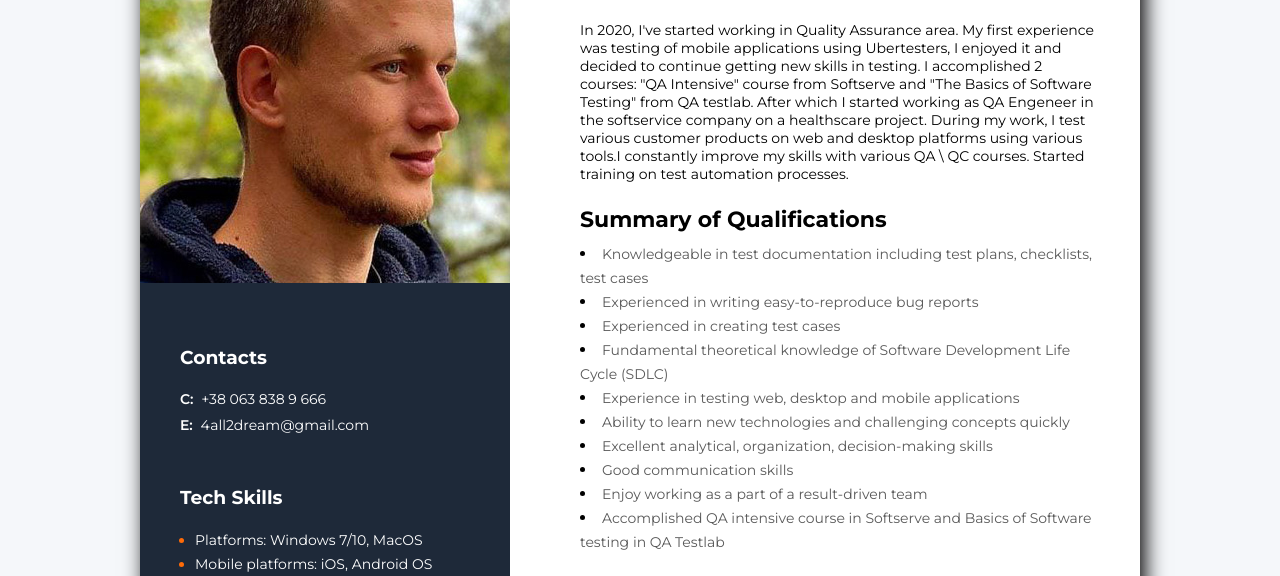
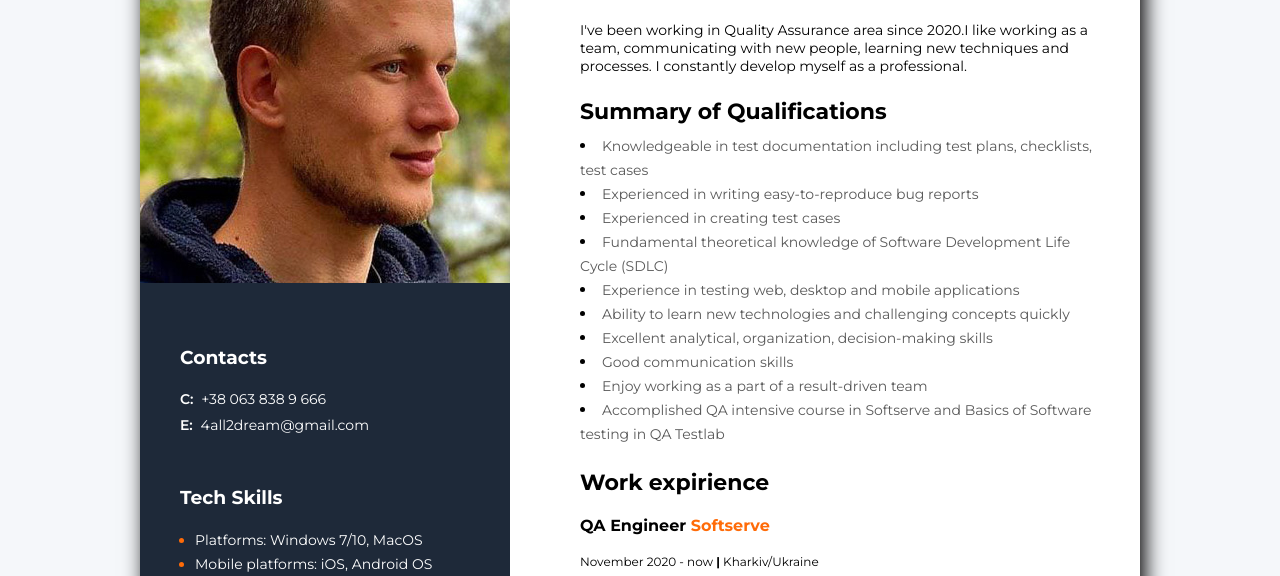
Before and after one commit to 4all2dream/4all2dream.github.io, a plain HTML site: page index.html in a window 1280 px wide. Shown: the part 180-756 px from the top of the page. Drawn offline with Linux system fonts and the light colour scheme.

Commit message:
Update index.html

```diff
--- a/index.html
+++ b/index.html
@@ -62,7 +62,7 @@
         <div class="right_col_text">
                             <h2 class="front_end_developer">QA Engineer</h2>
                             <h1 class="vadim_stetsenko_text"> Vadim Stetsenko</h1>
-                            <p class="about_me_text"><span>In 2020, I've started working in Quality Assurance area. My first experience was testing of mobile applications using Ubertesters, I enjoyed it and decided to continue getting new skills in testing. I accomplished 2 courses: "QA Intensive" course from Softserve and "The Basics of Software Testing" from QA testlab. After which I started working as QA Engeneer in the softservice company on a healthscare project. During my work, I test various customer products on web and desktop platforms using various tools.I constantly improve my skills with various QA \ QC courses. Started training on test automation processes.
+                            <p class="about_me_text"><span>I've been working in Quality Assurance area since 2020.I like working as a team, communicating with new people, learning new techniques and processes. I constantly develop myself as a professional.
 
   </span></p>
 
```
